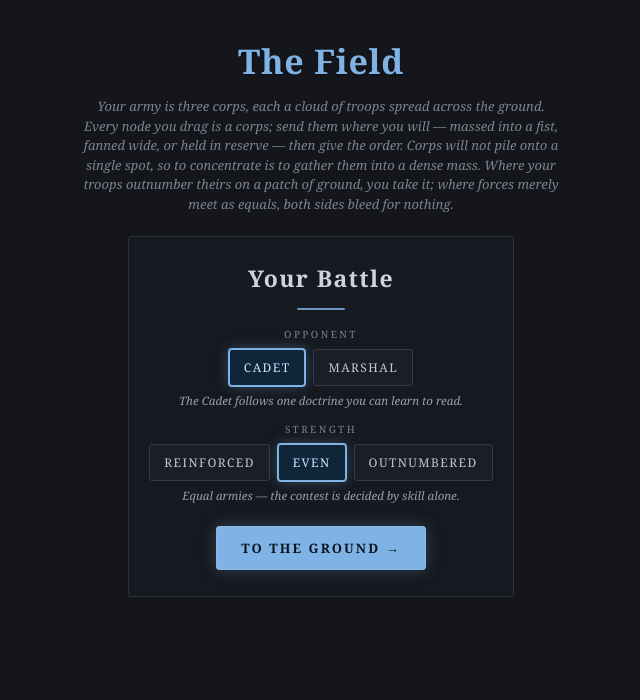
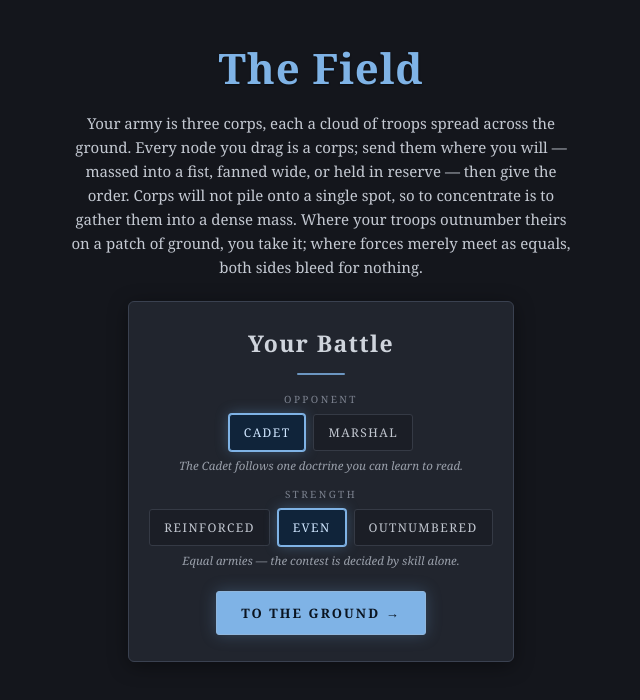
Before and after one commit to steffenhuck/the-field, a plain HTML site: page index.html in a window 1280 px wide. Shown: the whole page, without its empty margins (319-959 px from the left). Drawn offline with Linux system fonts and the light colour scheme.

Commit message:
Update index.html

```diff
--- a/index.html
+++ b/index.html
@@ -21,8 +21,8 @@
     padding:28px 16px 60px; position:relative;
   }
   header{text-align:center;margin-bottom:6px;margin-top:8px}
-  h1{font-size:34px;font-weight:800;letter-spacing:.02em;margin-bottom:4px;color:var(--azure-hi);opacity:1;text-shadow:0 1px 2px rgba(0,0,0,.45)}
-  .sub{font-size:13px;color:var(--faint);font-style:italic;margin-bottom:22px;text-align:center;max-width:480px}
+  h1{font-size:42px;font-weight:800;letter-spacing:.02em;margin-bottom:6px;color:var(--azure-hi);opacity:1;text-shadow:0 1px 2px rgba(0,0,0,.45)}
+  .sub{font-size:15px;color:#c4c9d2;margin-bottom:22px;text-align:center;max-width:500px;line-height:1.6}
   .field-wrap{position:relative;width:100%;max-width:560px}
   canvas{display:block;width:100%;height:auto;aspect-ratio:1/1;background:#0f1116;border:1px solid var(--line);touch-action:none}
   .hud{display:flex;justify-content:space-between;width:100%;max-width:560px;margin:14px 0 4px;font-size:12px;letter-spacing:.06em}
@@ -58,8 +58,9 @@
   .chooser{
     width:100%; max-width:560px; display:flex; flex-direction:column;
     align-items:center; gap:13px; text-align:center;
-    border:1px solid var(--line); border-radius:3px;
-    background:rgba(24,27,34,.7);
+    border:1px solid #3a4150; border-radius:6px;
+    background:#21252e;
+    box-shadow:0 4px 20px rgba(0,0,0,.4);
     padding:24px 20px 26px; margin-bottom:22px;
   }
   .chooser.overlay{
```
